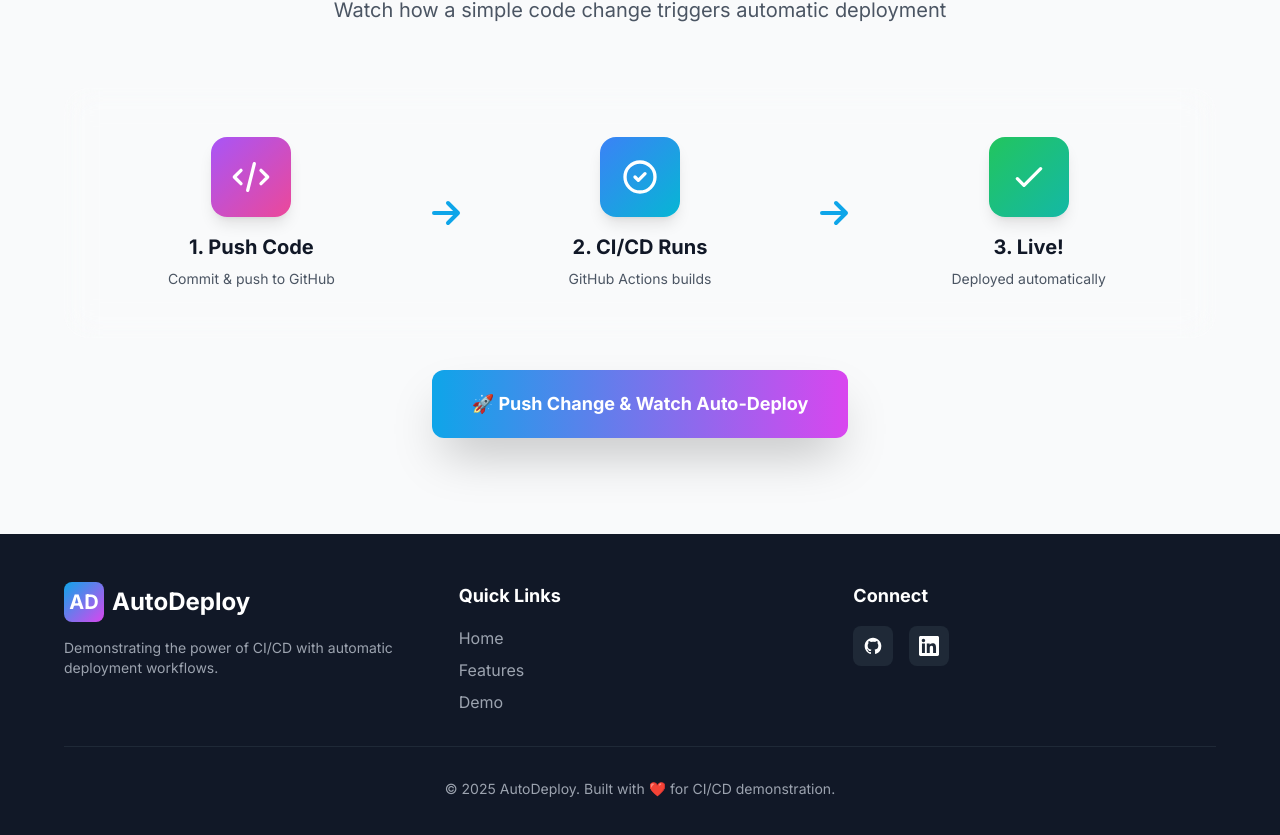
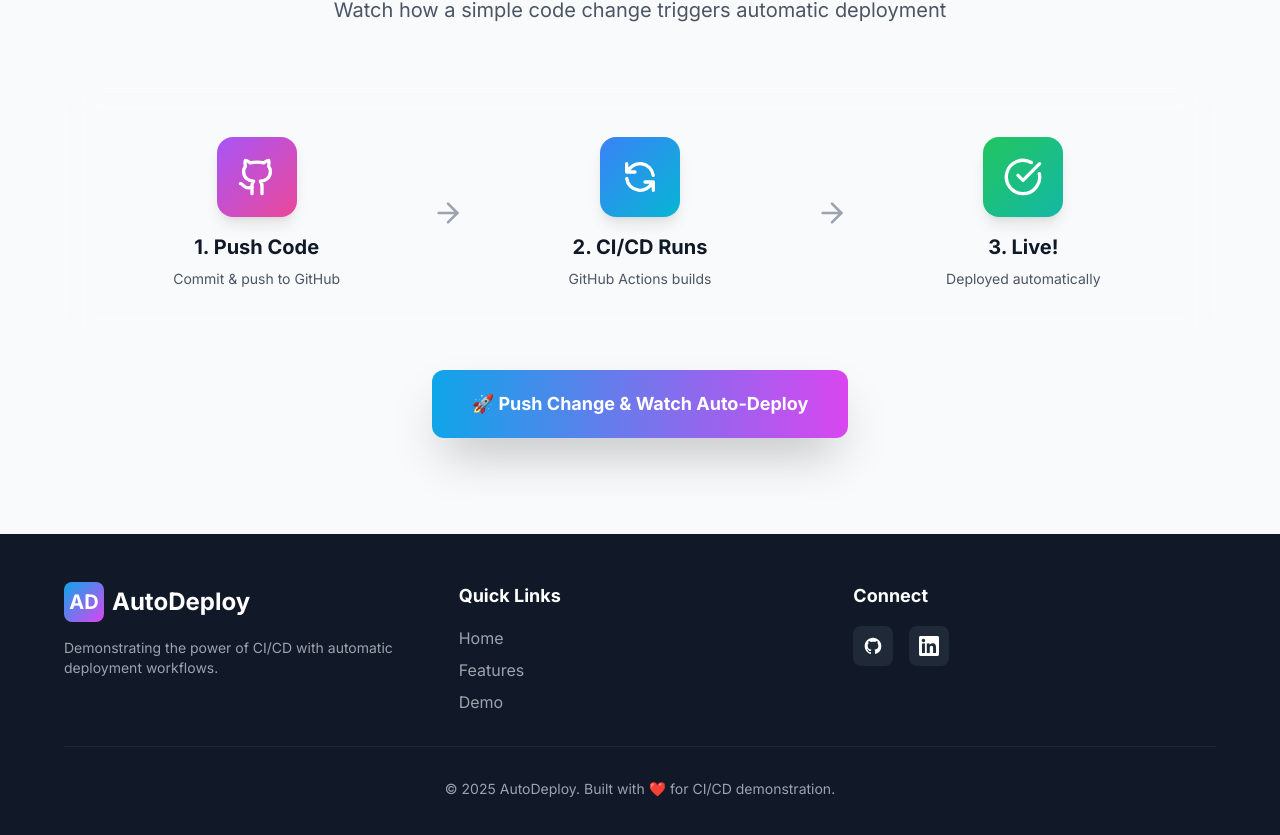
Before and after one commit to Rajkushwaha0043/AutoDeployment-, a React (Vite) app in the folder autodeploy/: page / in a window 1280 px wide. Shown: the part 1758-2593 px from the top of the page. Built offline with nearby package versions, Linux system fonts and the light colour scheme; no server answers.

Commit message:
dashboard added

```diff
--- a/autodeploy/src/components/Demo.jsx
+++ b/autodeploy/src/components/Demo.jsx
@@ -1,11 +1,25 @@
 import { useState } from 'react';
+import { GitCommit, Clock, CheckCircle, ArrowRight, Github } from 'lucide-react';
 
 const Demo = () => {
     const [isDeploying, setIsDeploying] = useState(false);
+    const [commitDetails, setCommitDetails] = useState(null);
 
     const handleDemoClick = () => {
         setIsDeploying(true);
-        setTimeout(() => setIsDeploying(false), 3000);
+        setCommitDetails(null);
+
+        // Simulate network delay for "pushing"
+        setTimeout(() => {
+            setIsDeploying(false);
+            setCommitDetails({
+                hash: Math.random().toString(16).substring(2, 9),
+                message: 'feat: update landing page hero section',
+                branch: 'main',
+                timestamp: new Date().toLocaleString(),
+                author: 'You'
+            });
+        }, 2500);
     };
 
     return (
@@ -25,47 +39,37 @@ const Demo = () => {
                 <div className="glass rounded-3xl p-8 md:p-12 mb-8">
                     <div className="flex flex-col md:flex-row items-center justify-between gap-8">
                         {/* Step 1: Code Push */}
-                        <div className="flex-1 text-center">
-                            <div className="w-20 h-20 mx-auto bg-gradient-to-br from-purple-500 to-pink-500 rounded-2xl flex items-center justify-center mb-4 shadow-lg">
-                                <svg className="w-10 h-10 text-white" fill="none" stroke="currentColor" viewBox="0 0 24 24">
-                                    <path strokeLinecap="round" strokeLinejoin="round" strokeWidth={2} d="M10 20l4-16m4 4l4 4-4 4M6 16l-4-4 4-4" />
-                                </svg>
+                        <div className="flex-1 text-center group">
+                            <div className="w-20 h-20 mx-auto bg-gradient-to-br from-purple-500 to-pink-500 rounded-2xl flex items-center justify-center mb-4 shadow-lg group-hover:scale-110 transition-transform duration-300">
+                                <Github className="w-10 h-10 text-white" />
                             </div>
                             <h3 className="text-xl font-bold mb-2">1. Push Code</h3>
                             <p className="text-gray-600 dark:text-gray-400 text-sm">Commit & push to GitHub</p>
                         </div>
 
                         {/* Arrow */}
-                        <div className="transform rotate-90 md:rotate-0">
-                            <svg className={`w-12 h-12 text-primary-500 ${isDeploying ? 'animate-pulse' : ''}`} fill="none" stroke="currentColor" viewBox="0 0 24 24">
-                                <path strokeLinecap="round" strokeLinejoin="round" strokeWidth={2} d="M13 7l5 5m0 0l-5 5m5-5H6" />
-                            </svg>
+                        <div className="hidden md:block">
+                            <ArrowRight className={`w-8 h-8 text-gray-400 ${isDeploying ? 'animate-pulse text-primary-500' : ''}`} />
                         </div>
 
                         {/* Step 2: GitHub Actions */}
-                        <div className="flex-1 text-center">
-                            <div className="w-20 h-20 mx-auto bg-gradient-to-br from-blue-500 to-cyan-500 rounded-2xl flex items-center justify-center mb-4 shadow-lg">
-                                <svg className="w-10 h-10 text-white" fill="none" stroke="currentColor" viewBox="0 0 24 24">
-                                    <path strokeLinecap="round" strokeLinejoin="round" strokeWidth={2} d="M9 12l2 2 4-4m6 2a9 9 0 11-18 0 9 9 0 0118 0z" />
-                                </svg>
+                        <div className="flex-1 text-center group">
+                            <div className="w-20 h-20 mx-auto bg-gradient-to-br from-blue-500 to-cyan-500 rounded-2xl flex items-center justify-center mb-4 shadow-lg group-hover:scale-110 transition-transform duration-300">
+                                <ActivityIcon isAnimating={isDeploying} />
                             </div>
                             <h3 className="text-xl font-bold mb-2">2. CI/CD Runs</h3>
                             <p className="text-gray-600 dark:text-gray-400 text-sm">GitHub Actions builds</p>
                         </div>
 
                         {/* Arrow */}
-                        <div className="transform rotate-90 md:rotate-0">
-                            <svg className={`w-12 h-12 text-primary-500 ${isDeploying ? 'animate-pulse' : ''}`} fill="none" stroke="currentColor" viewBox="0 0 24 24">
-                                <path strokeLinecap="round" strokeLinejoin="round" strokeWidth={2} d="M13 7l5 5m0 0l-5 5m5-5H6" />
-                            </svg>
+                        <div className="hidden md:block">
+                            <ArrowRight className={`w-8 h-8 text-gray-400 ${isDeploying ? 'animate-pulse text-primary-500' : ''}`} />
                         </div>
 
                         {/* Step 3: Deployment */}
-                        <div className="flex-1 text-center">
-                            <div className="w-20 h-20 mx-auto bg-gradient-to-br from-green-500 to-teal-500 rounded-2xl flex items-center justify-center mb-4 shadow-lg">
-                                <svg className="w-10 h-10 text-white" fill="none" stroke="currentColor" viewBox="0 0 24 24">
-                                    <path strokeLinecap="round" strokeLinejoin="round" strokeWidth={2} d="M5 13l4 4L19 7" />
-                                </svg>
+                        <div className="flex-1 text-center group">
+                            <div className="w-20 h-20 mx-auto bg-gradient-to-br from-green-500 to-teal-500 rounded-2xl flex items-center justify-center mb-4 shadow-lg group-hover:scale-110 transition-transform duration-300">
+                                <CheckCircle className={`w-10 h-10 text-white ${commitDetails ? 'scale-110' : ''}`} />
                             </div>
                             <h3 className="text-xl font-bold mb-2">3. Live!</h3>
                             <p className="text-gray-600 dark:text-gray-400 text-sm">Deployed automatically</p>
@@ -73,33 +77,59 @@ const Demo = () => {
                     </div>
                 </div>
 
-                {/* Interactive Demo Button */}
-                <div className="text-center">
+                {/* Interactive Demo Button & Results */}
+                <div className="text-center max-w-2xl mx-auto">
                     <button
                         onClick={handleDemoClick}
                         disabled={isDeploying}
-                        className={`px-10 py-5 bg-gradient-to-r from-primary-500 to-accent-500 text-white rounded-xl font-bold text-lg shadow-2xl transition-all duration-300 ${isDeploying
-                                ? 'opacity-75 cursor-not-allowed'
-                                : 'hover:scale-105 hover:shadow-3xl'
+                        className={`w-full md:w-auto px-10 py-5 bg-gradient-to-r from-primary-500 to-accent-500 text-white rounded-xl font-bold text-lg shadow-2xl transition-all duration-300 ${isDeploying
+                            ? 'opacity-75 cursor-not-allowed'
+                            : 'hover:scale-105 hover:shadow-3xl'
                             }`}
                     >
                         {isDeploying ? (
-                            <span className="flex items-center gap-3">
+                            <span className="flex items-center justify-center gap-3">
                                 <svg className="animate-spin h-6 w-6 text-white" fill="none" viewBox="0 0 24 24">
                                     <circle className="opacity-25" cx="12" cy="12" r="10" stroke="currentColor" strokeWidth="4"></circle>
                                     <path className="opacity-75" fill="currentColor" d="M4 12a8 8 0 018-8V0C5.373 0 0 5.373 0 12h4zm2 5.291A7.962 7.962 0 014 12H0c0 3.042 1.135 5.824 3 7.938l3-2.647z"></path>
                                 </svg>
-                                Deploying...
+                                Pushing Changes...
                             </span>
                         ) : (
                             '🚀 Push Change & Watch Auto-Deploy'
                         )}
                     </button>
 
-                    {isDeploying && (
-                        <p className="mt-4 text-green-600 dark:text-green-400 font-semibold animate-pulse">
-                            ✅ Deployment successful! Your changes are live.
-                        </p>
+                    {/* Commit Details Card */}
+                    {commitDetails && (
+                        <div className="mt-8 bg-white dark:bg-gray-800 rounded-xl p-6 shadow-lg border border-green-500/20 animate-fade-in-up">
+                            <div className="flex items-center justify-between mb-4 pb-4 border-b border-gray-100 dark:border-gray-700">
+                                <div className="flex items-center text-green-600 dark:text-green-400">
+                                    <CheckCircle className="w-5 h-5 mr-2" />
+                                    <span className="font-bold">Successfully Deployed</span>
+                                </div>
+                                <span className="text-xs font-mono bg-gray-100 dark:bg-gray-700 px-2 py-1 rounded text-gray-600 dark:text-gray-300">
+                                    {commitDetails.hash}
+                                </span>
+                            </div>
+
+                            <div className="grid grid-cols-1 md:grid-cols-2 gap-4 text-left">
+                                <div>
+                                    <p className="text-xs text-gray-500 uppercase tracking-wider mb-1">Commit Message</p>
+                                    <p className="font-medium text-gray-900 dark:text-white flex items-start">
+                                        <GitCommit className="w-4 h-4 mr-2 mt-1 text-gray-400" />
+                                        {commitDetails.message}
+                                    </p>
+                                </div>
+                                <div>
+                                    <p className="text-xs text-gray-500 uppercase tracking-wider mb-1">Time</p>
+                                    <p className="font-medium text-gray-900 dark:text-white flex items-center">
+                                        <Clock className="w-4 h-4 mr-2 text-gray-400" />
+                                        {commitDetails.timestamp}
+                                    </p>
+                                </div>
+                            </div>
+                        </div>
                     )}
                 </div>
             </div>
@@ -107,4 +137,11 @@ const Demo = () => {
     );
 };
 
+// Helper component for animation
+const ActivityIcon = ({ isAnimating }) => (
+    <svg className={`w-10 h-10 text-white ${isAnimating ? 'animate-spin' : ''}`} fill="none" stroke="currentColor" viewBox="0 0 24 24">
+        <path strokeLinecap="round" strokeLinejoin="round" strokeWidth={2} d="M4 4v5h.582m15.356 2A8.001 8.001 0 004.582 9m0 0H9m11 11v-5h-.581m0 0a8.003 8.003 0 01-15.357-2m15.357 2H15" />
+    </svg>
+);
+
 export default Demo;
```
